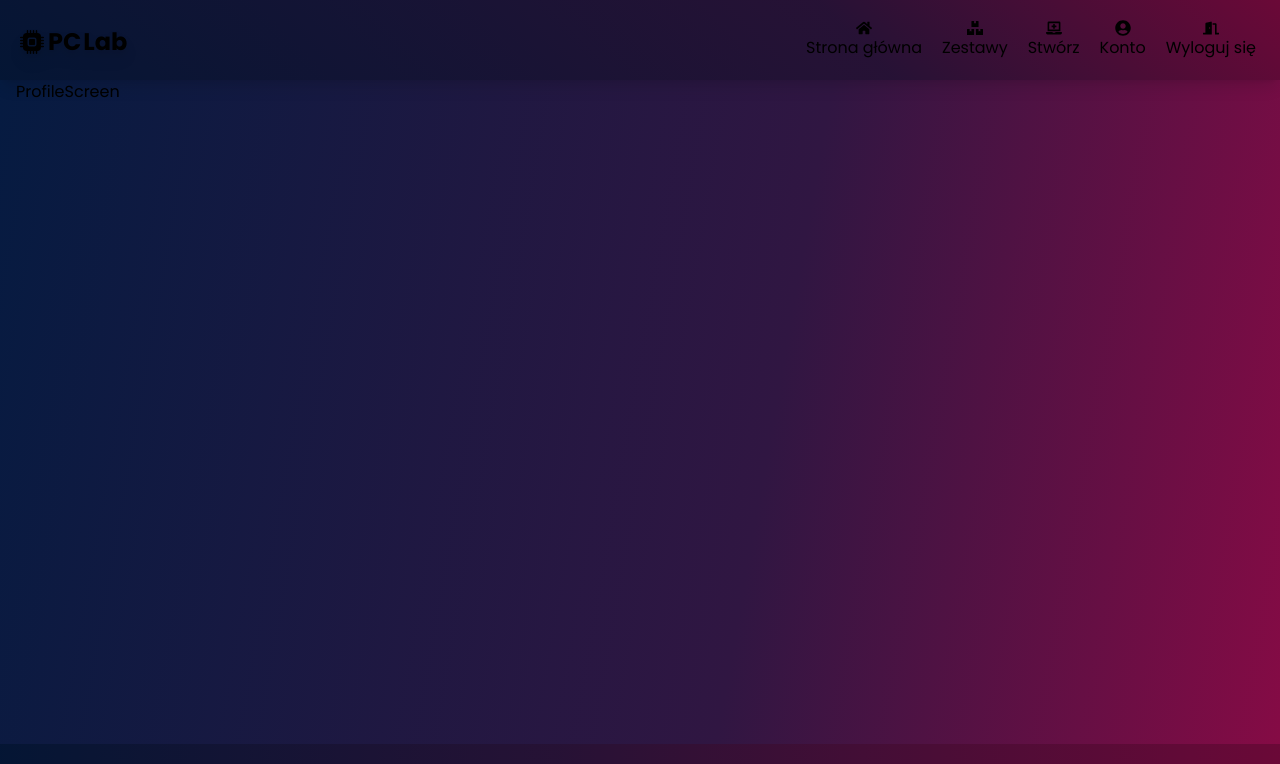
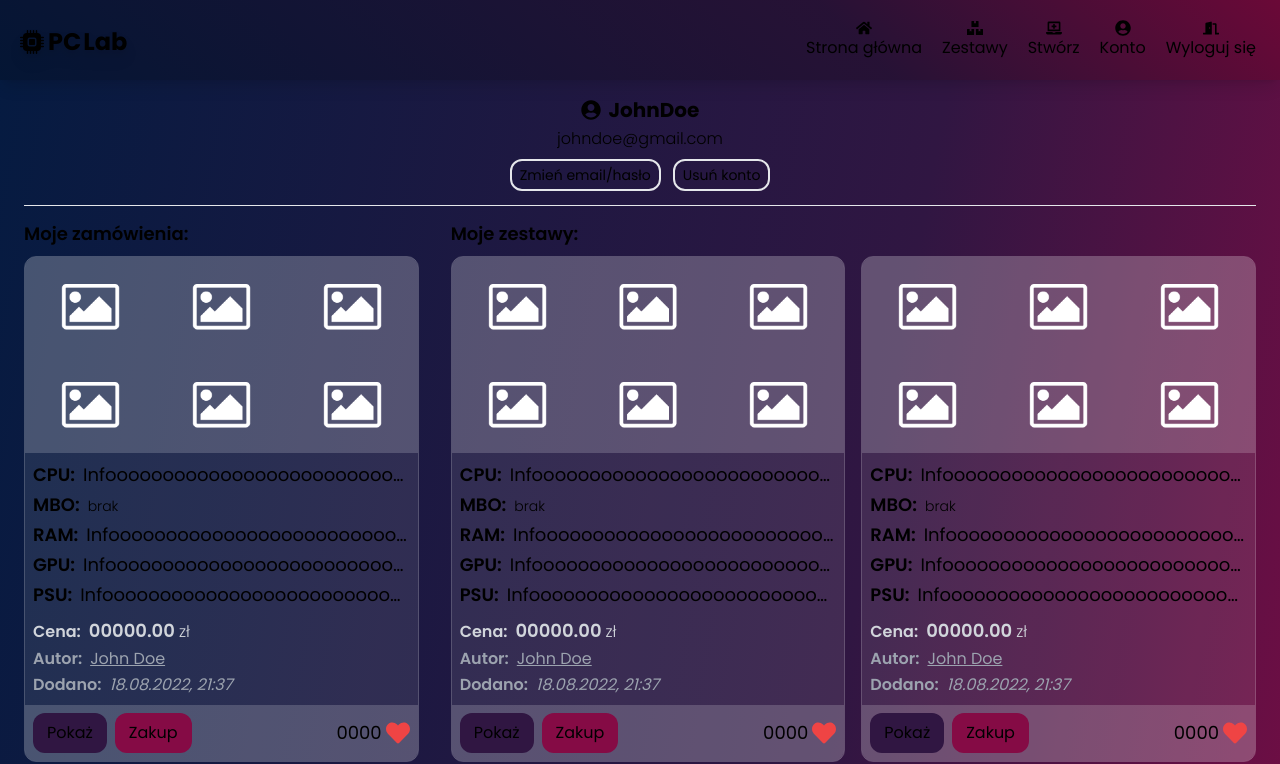
Before and after one commit to jakubcieslik99/pclab, a React (Vite) app in the folder client/: page /profile/2137 in a window 1280 px wide. Shown: the top 764 px of the page. Built offline with nearby package versions, Linux system fonts and the light colour scheme.

Commit message:
ProfileScreen styling applied

```diff
--- a/client/src/screens/ComposeScreen.jsx
+++ b/client/src/screens/ComposeScreen.jsx
@@ -1,5 +1,5 @@
 import { useState } from 'react'
-import { FaCubes, FaHandPointer, FaSearch, FaCaretLeft, FaCaretRight } from 'react-icons/fa'
+import { FaCubes, FaHandPointer, FaCaretLeft, FaCaretRight, FaSearch, FaCube } from 'react-icons/fa'
 import { BsCpuFill } from 'react-icons/bs'
 import Component from '../components/component/Component'
 import Paginator from '../components/elements/Paginator'
@@ -130,11 +130,11 @@ const ComposeScreen = () => {
                     : ''}
                 </label>
 
+                {<Component name="Obudowa" composeButton="delete" buttonClickHandler={() => console.log('delete')} /> /**/}
                 {/*<div className="flex items-center justify-center gap-[6px] mt-5 mb-2">
-                  <span>Brak</span>
-                  <FaCube />
-                </div>/**/}
-                {<Component name="Obudowa" composeButton="delete" buttonClickHandler={() => console.log('delete')} /> /**/}
+                    <span>Brak</span>
+                    <FaCube />
+                  </div>/**/}
               </div>
             </div>
           )}
@@ -194,6 +194,10 @@ const ComposeScreen = () => {
                 <Component name="Dysk #3" />
               </div>
             )}
+            {/*<div className="flex items-center justify-center gap-[6px] mt-5 mb-2">
+                <span>Brak</span>
+                <FaCube />
+              </div>/**/}
 
             {step !== 8 && (
               <div className="flex justify-center">
--- a/client/src/screens/HomeScreen.jsx
+++ b/client/src/screens/HomeScreen.jsx
@@ -1,5 +1,6 @@
 import { Link } from 'react-router-dom'
 import { BsCpuFill } from 'react-icons/bs'
+import { FaCubes } from 'react-icons/fa'
 import { FaPlusCircle, FaGrinStars, FaComments, FaShoppingCart, FaCaretRight } from 'react-icons/fa'
 import Hero from '../components/hero/Hero'
 import Setup from '../components/setup/Setup'
@@ -55,6 +56,10 @@ const HomeScreen = () => {
             <Setup />
             <Setup />
           </div>
+          {/*<div className="flex items-center justify-center gap-[6px] mt-6 mb-3">
+              <span>Brak</span>
+              <FaCubes />
+            </div>/**/}
         </div>
 
         <div className="flex flex-col items-center mx-2 mb-7">
@@ -68,14 +73,18 @@ const HomeScreen = () => {
             <Setup />
             <Setup />
           </div>
+          {/*<div className="flex items-center justify-center gap-[6px] mt-6 mb-3">
+              <span>Brak</span>
+              <FaCubes />
+            </div>/**/}
         </div>
 
         <div className="flex justify-center mb-4 md:mb-6">
           <Link
             to="/store"
-            className="flex items-center justify-center h-12 p-1 text-white transition border border-white rounded-full w-44 drop-shadow-lg active:scale-95"
+            className="flex items-center justify-center h-12 p-1 text-white transition border border-white rounded-full w-44 drop-shadow-lg active:scale-95 hover:bg-white/10"
           >
-            <div className="flex items-center justify-center w-full h-full rounded-full bg-pclab-500">Zobacz wszystkie</div>
+            <div className="flex items-center justify-center w-full h-full rounded-full">Zobacz wszystkie</div>
           </Link>
         </div>
       </div>
--- a/client/src/screens/ProfileScreen.jsx
+++ b/client/src/screens/ProfileScreen.jsx
@@ -1,7 +1,76 @@
+import { useState } from 'react'
+import { FaUserCircle, FaCubes } from 'react-icons/fa'
+import Setup from '../components/setup/Setup'
+
 const ProfileScreen = () => {
+  const [logged] = useState(true)
+
   return (
     <main className="flex-1">
-      <div className="content">ProfileScreen</div>
+      <div className="content">
+        <div className="flex flex-col mx-2 mt-4 mb-[14px] pb-[14px] md:items-center border-b">
+          <h2 className="flex gap-2 mb-[3px] text-xl font-bold truncate items-center">
+            <FaUserCircle className="flex-none" />
+            <span className="truncate">{'JohnDoe'}</span>
+          </h2>
+
+          {
+            <>
+              <div className="mb-2 font-light truncate">{'johndoe@gmail.com'}</div>
+
+              <div className="flex gap-3">
+                <button className="flex items-center justify-center px-2 py-1 text-sm border-2 rounded-xl">
+                  <span>Zmień email/hasło</span>
+                </button>
+                <button className="flex items-center justify-center px-2 py-1 text-sm border-2 rounded-xl">
+                  <span>Usuń konto</span>
+                </button>
+              </div>
+            </>
+          }
+        </div>
+
+        <div className="grid mx-2 mb-20 md:gap-6 md:mb-6 md:grid-cols-2 lg:grid-cols-3">
+          {logged && (
+            <div className="pb-[14px] mb-[14px] border-b md:pb-0 md:mb-0 md:border-none">
+              <h3 className="flex items-center gap-[5px] text-lg font-semibold mb-2">
+                <span>Moje zamówienia:</span>
+              </h3>
+
+              {
+                <div className="grid grid-cols-1 gap-4">
+                  <Setup />
+                  <Setup />
+                </div> /**/
+              }
+              {/*<div className="flex items-center justify-center gap-[6px] mt-6 mb-3">
+                  <span>Brak</span>
+                  <FaCubes />
+                </div> /**/}
+            </div>
+          )}
+
+          <div className={`${logged ? 'lg:col-span-2 md:ml-2' : 'md:col-span-full'}`}>
+            <h3 className="flex items-center gap-[5px] text-lg font-semibold mb-2">
+              <span>{logged ? 'Moje zestawy:' : 'Zestawy:'}</span>
+            </h3>
+
+            {
+              <div className={`grid ${logged ? 'lg:grid-cols-2' : 'md:grid-cols-2 lg:grid-cols-3'} gap-4`}>
+                <Setup setButton="edit" buttonClickHandler={() => console.log('edit')} />
+                <Setup setButton="edit" buttonClickHandler={() => console.log('edit')} />
+                <Setup setButton="edit" buttonClickHandler={() => console.log('edit')} />
+                <Setup setButton="edit" buttonClickHandler={() => console.log('edit')} />
+                <Setup setButton="edit" buttonClickHandler={() => console.log('edit')} />
+              </div> /**/
+            }
+            {/*<div className="flex items-center justify-center gap-[6px] mt-6 mb-3">
+                <span>Brak</span>
+                <FaCubes />
+              </div> /**/}
+          </div>
+        </div>
+      </div>
     </main>
   )
 }
--- a/client/src/screens/StoreScreen.jsx
+++ b/client/src/screens/StoreScreen.jsx
@@ -1,6 +1,6 @@
 import { useState, Fragment } from 'react'
 import { Listbox, Transition } from '@headlessui/react'
-import { FaSearch, FaAngleDown, FaCaretRight } from 'react-icons/fa'
+import { FaSearch, FaAngleDown, FaCaretRight, FaCubes } from 'react-icons/fa'
 import Setup from '../components/setup/Setup'
 import Paginator from '../components/elements/Paginator'
 
@@ -143,6 +143,10 @@ const StoreScreen = () => {
               <Setup />
               <Setup />
             </div>
+            {/*<div className="flex items-center justify-center gap-[6px] mt-6 mb-3">
+                <span>Brak</span>
+                <FaCubes />
+              </div>/**/}
 
             <Paginator />
           </div>
```
